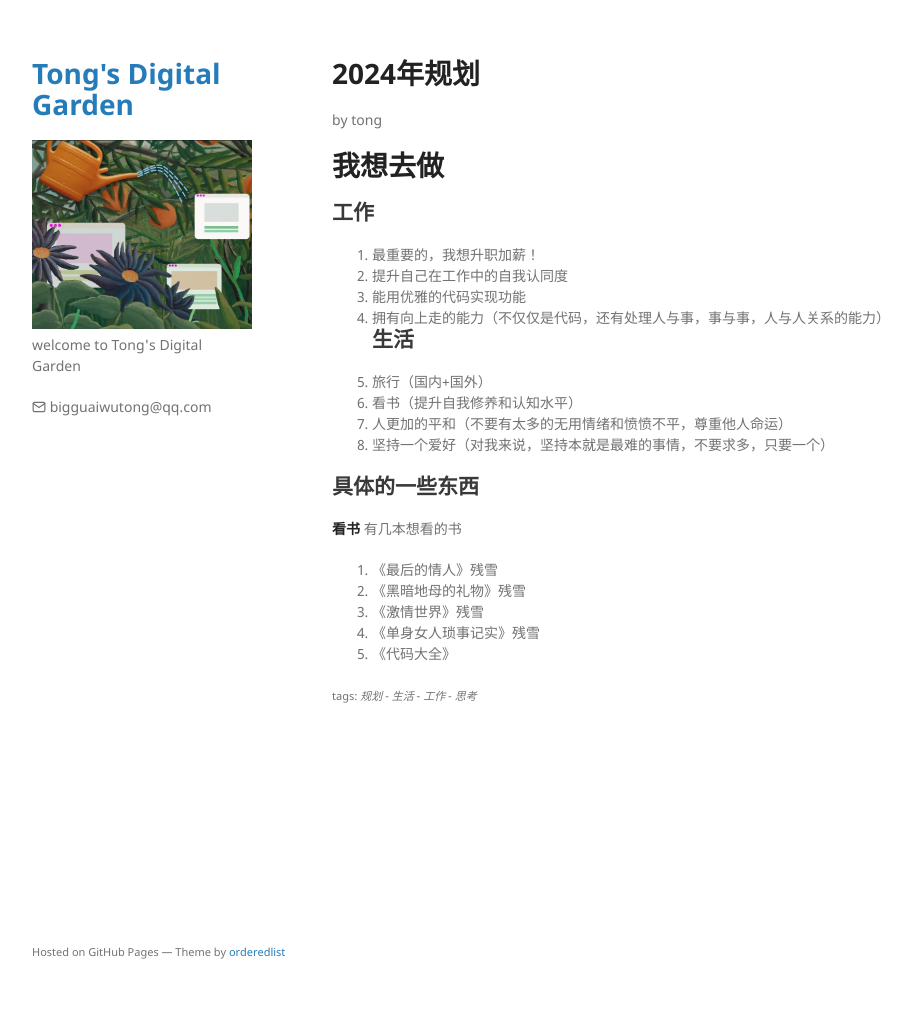
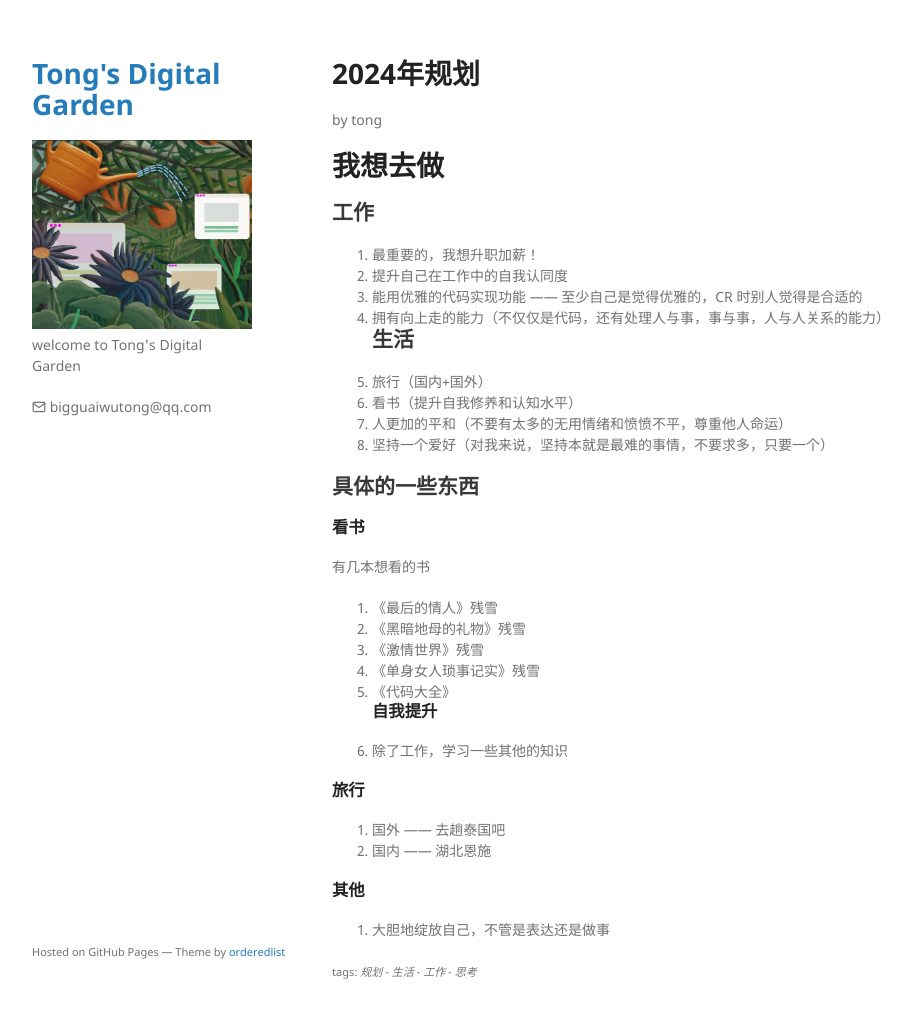
Before and after one commit to TongCodeSpace/TongCodeSpace.github.io, a Jekyll site: the page built from note/生活/期望/2024年规划.md, in a window 1280 px wide and 1031 px high. Shown: the top 1018 px of the window, without its empty margins (26-938 px from the left). Built offline with Jekyll 4.4.1, drawn with Linux system fonts in a browser that asks for light colours; comment, search, counter and statistics services are not loaded.

Commit message:
vault backup: M .obsidian/workspace.json note/生活/期望/2024年规划.md

```diff
--- a/note/生活/期望/2024年规划.md
+++ b/note/生活/期望/2024年规划.md
@@ -13,7 +13,7 @@ tags:
 ## 工作
 1. 最重要的，我想升职加薪！
 2. 提升自己在工作中的自我认同度
-3. 能用优雅的代码实现功能
+3. 能用优雅的代码实现功能 —— 至少自己是觉得优雅的，CR 时别人觉得是合适的
 4. 拥有向上走的能力（不仅仅是代码，还有处理人与事，事与事，人与人关系的能力）
 ## 生活
 1. 旅行（国内+国外）
@@ -22,10 +22,19 @@ tags:
 4. 坚持一个爱好（对我来说，坚持本就是最难的事情，不要求多，只要一个）
 
 ## 具体的一些东西
-**看书**
+### **看书**
 有几本想看的书
 1. 《最后的情人》残雪
 2. 《黑暗地母的礼物》残雪
 3. 《激情世界》残雪
 4. 《单身女人琐事记实》残雪
 5. 《代码大全》
+### **自我提升**
+1. 除了工作，学习一些其他的知识
+
+### **旅行**
+1. 国外 —— 去趟泰国吧
+2. 国内 —— 湖北恩施
+
+### **其他**
+1. 大胆地绽放自己，不管是表达还是做事
```
Also changed, not shown: .obsidian/workspace.json.
